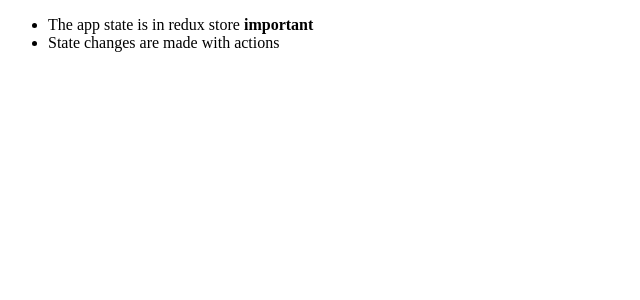
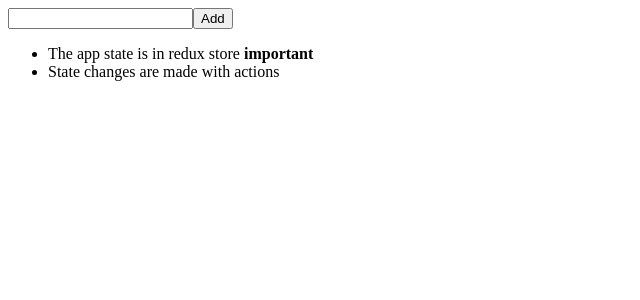
Before and after one commit to xOzymandiasx/FullStackOpen, a React (Vite) app in the folder FullStackOpen-Redux/: page / in a window 1280 px wide. Shown: the top 300 px of the page, without its empty margins (0-640 px from the left). Built offline with nearby package versions, Linux system fonts and the light colour scheme.

Commit message:
Terminando tareas y mas redux.

```diff
--- a/FullStackOpen-Redux/src/App.jsx
+++ b/FullStackOpen-Redux/src/App.jsx
@@ -1,11 +1,10 @@
-import {store} from "./reducers/noteReducer"
+import Notes from "./components/Notes";
+import UniCafe from "./unicafe/components/UniCafe";
 
 const App = () => {
   return (
     <div>
-      <ul>
-        {store.getState().map(item => <li key={item.id}>{item.content} <strong>{item.important ? "important" : ""}</strong> </li>)}
-      </ul>
+      <Notes />
     </div>
   )
 }
--- /dev/null
+++ b/FullStackOpen-Redux/src/components/Notes.jsx
@@ -0,0 +1,38 @@
+import {store} from "../reducers/noteReducer";
+
+const Notes = () => {
+  const generateId = () => Number((Math.random() * 1000000).toFixed(0));
+
+  const addNote = e => {
+    e.preventDefault();
+    const content = e.target.note.value;
+    e.target.note.value = '';
+    store.dispatch({
+      type: "NEW_NOTE",
+      data: {
+        content,
+        important: false,
+        id: generateId()
+      }
+    });
+    console.log(store.getState())
+  };
+
+  return (
+    <>
+      <form onSubmit={addNote}>
+        <input type="text" name="note" />
+        <button type="submit">Add</button>
+      </form>
+      <ul>
+        {store.getState().map((item) => (
+          <li key={item.id}>
+            {item.content} <strong>{item.important ? "important" : ""}</strong>{" "}
+          </li>
+        ))}
+      </ul>
+    </>
+  );
+};
+
+export default Notes;
--- /dev/null
+++ b/FullStackOpen-Redux/src/unicafe/components/Button.jsx
@@ -0,0 +1,9 @@
+import React from 'react'
+
+const Button = ({buttonName, handleClick}) => {
+  return (
+    <button onClick={handleClick}>{buttonName}</button>
+  )
+}
+
+export default Button;
--- /dev/null
+++ b/FullStackOpen-Redux/src/unicafe/components/Statics.jsx
@@ -0,0 +1,40 @@
+import React from "react";
+import StatisticLine from "./StatisticLine ";
+
+const Statics = ({ data }) => {
+  const { good, neutral, bad } = data;
+  let totalComents = good + neutral + bad;
+
+  return (
+    <>
+      {totalComents === 0 ? (
+        <p>No coments given</p>
+      ) : (
+        <table>
+          <tbody>
+            <tr>
+              <td><StatisticLine text="Good" value={good}/></td>
+            </tr>
+            <tr>
+              <td><StatisticLine text="Neutral" value={neutral}/></td>
+            </tr>
+            <tr>
+              <td><StatisticLine text="Bad" value={bad}/></td>
+            </tr>
+            {/* <tr>
+              <td><StatisticLine text="All comments" value={totalComents}/></td>
+            </tr>
+            <tr>
+              <td><StatisticLine text="Average" value={(good - bad) / totalComents}/></td>
+            </tr>
+            <tr>
+              <td><StatisticLine text="Positive" value={100 - (100 * (totalComents - good)) / totalComents}/></td>
+            </tr> */}
+          </tbody>
+        </table>
+      )}
+    </>
+  );
+};
+
+export default Statics;
--- /dev/null
+++ b/FullStackOpen-Redux/src/unicafe/components/StatisticLine .jsx
@@ -0,0 +1,9 @@
+import React from 'react'
+
+const StatisticLine  = ({text, value}) => {
+  return (
+    <>{text} {value}</>
+  )
+}
+
+export default StatisticLine
--- /dev/null
+++ b/FullStackOpen-Redux/src/unicafe/components/UniCafe.jsx
@@ -0,0 +1,37 @@
+import React, { useState } from "react";
+import Button from "./Button";
+import Statics from "./Statics";
+import { createStore } from "redux";
+import { unicafeReducer } from "../reducer/unicafeReducer";
+
+const UniCafe = () => {
+  // const [good, setGood] = useState(0);
+  // const [neutral, setNeutral] = useState(0);
+  // const [bad, setBad] = useState(0);
+
+  const store = createStore(unicafeReducer);
+
+  const handleFeedbackClick = (e) => {
+    e.target.innerText === "Good"
+      ? store.dispatch({type: "GOOD"})
+      : e.target.innerText === "Neutral"
+        ? store.dispatch({type: "OK"})
+        : store.dispatch({type: "BAD"})
+  };
+
+  return (
+    <div>
+      <h1>Give feedback</h1>
+      <Button buttonName="Good" handleClick={handleFeedbackClick}/>
+      <Button buttonName="Neutral" handleClick={handleFeedbackClick}/>
+      <Button buttonName="Bad" handleClick={handleFeedbackClick}/>
+      <h2>Statics</h2>
+      <p>good: {store.getState().good}</p>
+      <p>ok: {store.getState().ok}</p>
+      <p>bad: {store.getState().bad}</p>
+      {/* <Statics data={{good, neutral, bad}}/> */}
+    </div>
+  );
+};
+
+export default UniCafe;
--- /dev/null
+++ b/FullStackOpen-Redux/src/unicafe/reducer/unicafeReducer.js
@@ -0,0 +1,21 @@
+import { createStore } from "redux";
+
+const initialState = {
+  good: 0,
+  ok: 0,
+  bad: 0,
+};
+
+export const unicafeReducer = (state = initialState, action) => {
+  console.log(action)
+  switch (action.type) {
+    case "GOOD":
+      return state.good + 1;
+    case "OK":
+      return state.ok + 1;
+    case "BAD":
+      return state.bad + 1;
+    default:
+     return state;
+  }
+};
```
